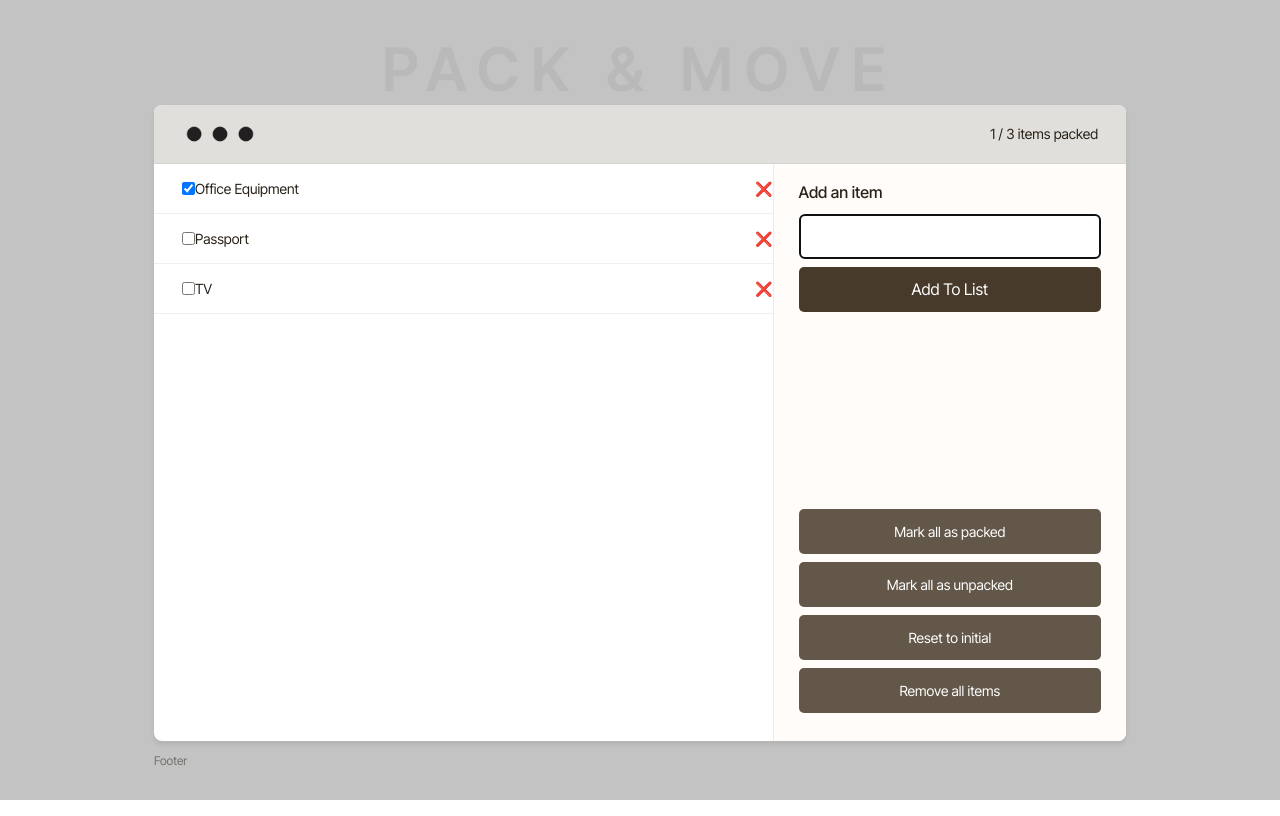
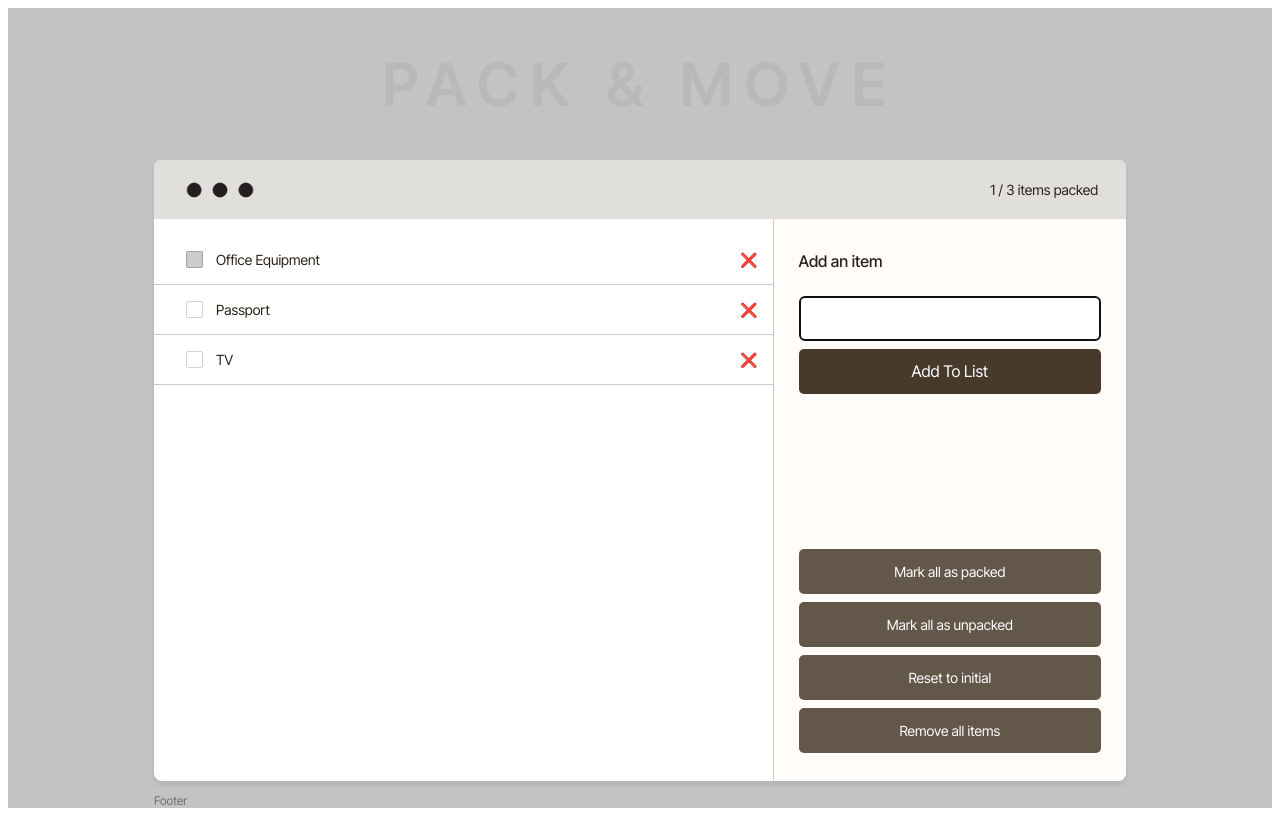
Before and after one commit to jonthedev/pack-and-move, a React (Vite) app: page / in a window 1280 px wide. Built offline with nearby package versions, Linux system fonts and the light colour scheme.

Commit message:
style: add item label & input styles

```diff
--- a/src/components/Feat/ItemList/ItemList.module.css
+++ b/src/components/Feat/ItemList/ItemList.module.css
@@ -3,7 +3,7 @@
   position: relative;
   height: 50px;
   font-size: 14px;
-  border-bottom: 1px solid rgba(0, 0, 0, 0.06);
+  border-bottom: 1px solid var(--border-color);
 }
 
 .item > input {
@@ -22,3 +22,33 @@
   align-items: center;
   padding: 0 28px;
 }
+
+.item label > input {
+  height: 15px;
+  width: 15px;
+  -webkit-appearance: none;
+  -moz-appearance: none;
+  -o-appearance: none;
+  appearance: none;
+  border: 1px solid #d3d3d3;
+  border-radius: 2px;
+  outline: 2px solid transparent;
+  transition-duration: 0.3s;
+  background-color: var(--primary-light-color);
+  cursor: pointer;
+  margin-right: 13px;
+  box-sizing: content-box;
+}
+
+.item label > input:hover {
+  border-color: var(--primary-dark-color);
+}
+
+.item label > input:checked {
+  border-color: var(--border-color);
+  background-color: var(--border-color);
+}
+
+.item button {
+  margin-right: 15px;
+}
--- a/src/index.css
+++ b/src/index.css
@@ -5,8 +5,9 @@
   --primary-light-color: #fff;
   --secondary-light-color: #fffcf9;
   --box-shadow-color: rgba(0, 0, 0, 0.08);
-  --border-bottom-color: rgba(0, 0, 0, 0.05);
-  --border-color: rgba(0, 0, 0, 0.07);
+  --border-color: rgba(0, 0, 0, 0.20);
+  --border-secondary-color:
+  --
 
   margin: 0;
   padding: 0;
```
